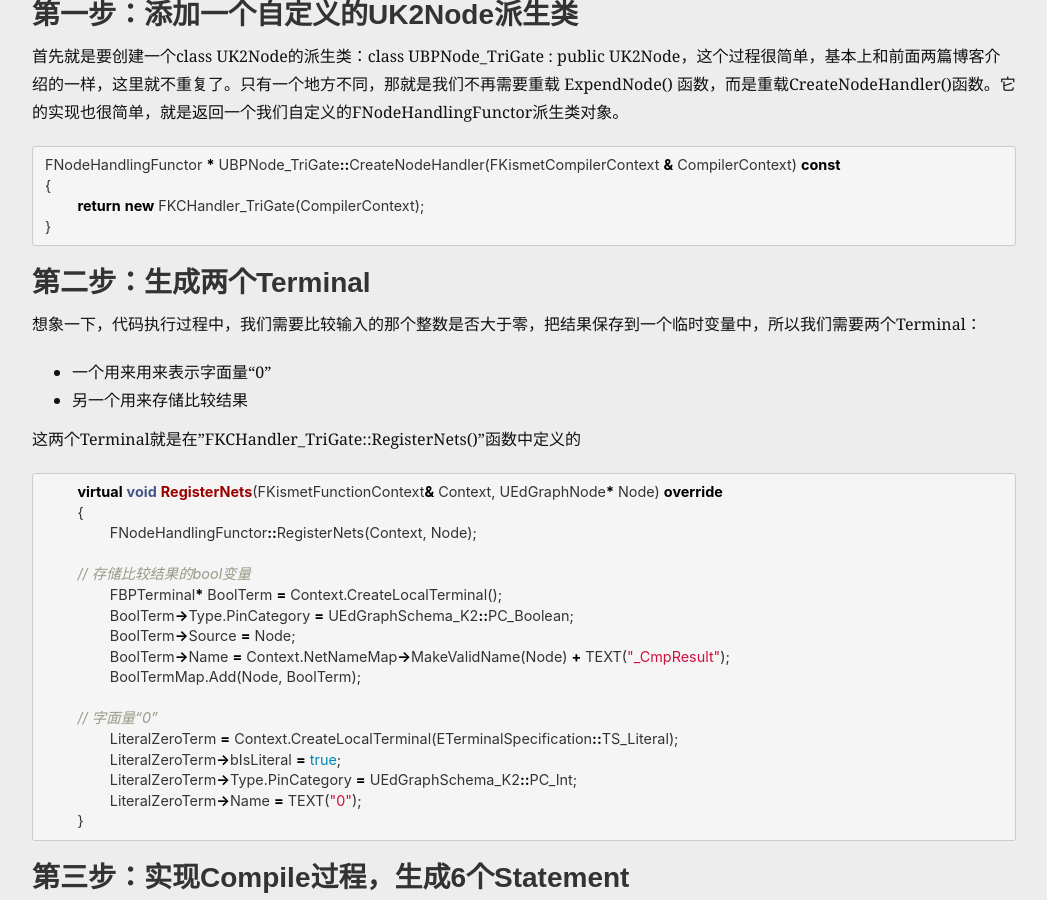
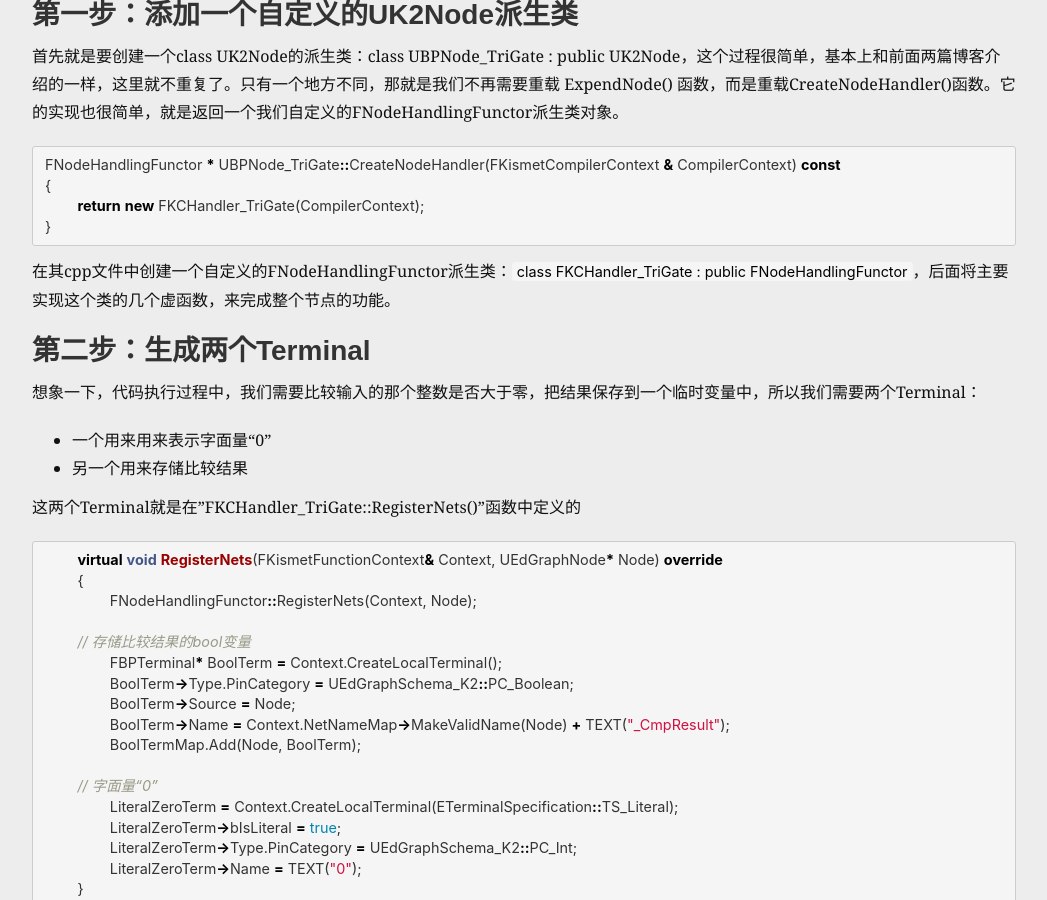
Before and after one commit to neil3d/neil3d.github.io, a Jekyll site: the page built from _posts/2019-10-02-bp_node_handler.md, in a window 1280 px wide and 900 px high, scrolled down 3083 px. Shown: the whole window, without its empty margins (116-1163 px from the left). Built offline with Jekyll 4.4.1, drawn with Linux system fonts in a browser that asks for light colours; comment, search, counter and statistics services are not loaded.

Commit message:
post review

````diff
--- a/_posts/2019-10-02-bp_node_handler.md
+++ b/_posts/2019-10-02-bp_node_handler.md
@@ -85,6 +85,8 @@ FNodeHandlingFunctor * UBPNode_TriGate::CreateNodeHandler(FKismetCompilerContext
 	return new FKCHandler_TriGate(CompilerContext);
 }
 ```
+在其cpp文件中创建一个自定义的FNodeHandlingFunctor派生类：`class FKCHandler_TriGate : public FNodeHandlingFunctor`，后面将主要实现这个类的几个虚函数，来完成整个节点的功能。
+
 
 ### 第二步：生成两个Terminal
 
````
